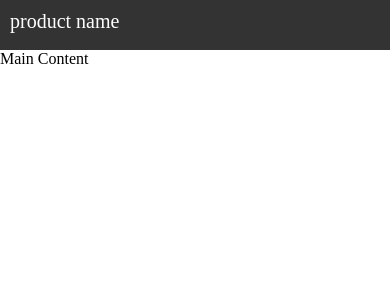
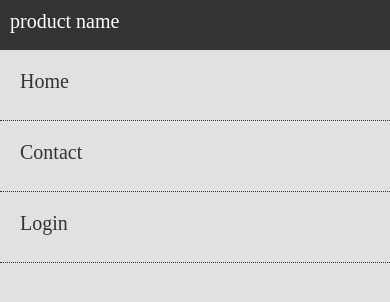
Before and after one commit to ajaycheenath/abs, a React app: page / in a window 390 px wide. Both pictures are taken after a click on the element 370 px from the left and 22 px from the top of the page. Shown: the top 302 px of the page. Built offline with nearby package versions, Linux system fonts and the light colour scheme.

Commit message:
sprite menu support - responsive ui

```diff
--- a/server.js
+++ b/server.js
@@ -27,6 +27,7 @@ if (isDeveloping) {
   });
 
   app.use(middleware);
+  app.use(express.static(__dirname + '/src'));
   app.use(webpackHotMiddleware(compiler));
   app.get('*', function response(req, res) {
     res.write(middleware.fileSystem.readFileSync(path.join(__dirname, 'dist/index.html')));
--- a/src/cui/Menu.js
+++ b/src/cui/Menu.js
@@ -16,13 +16,11 @@ class Menu extends Component {
           <div className={menuStyle.mobileMenu}>
             <Icon styleClass={menuStyle.icon} name="menu" onClick={this.handleClick}/>
           </div>
-          <div className={menuStyle.menu}>
-            <div className={this.state.show ? menuStyle.showMenu : menuStyle.hideMenu }>
+            <div className={this.state.show ? (menuStyle.menu + " " +menuStyle.showMenu) : (menuStyle.menu +" " +menuStyle.hideMenu) }>
               <MenuItem name="Home"/>
               <MenuItem name="Contact"/>
               <MenuItem name="Login"/>
             </div>
-          </div>
         </div>
     );
   }
```
Also changed, not shown: src/sprite.svg (renamed from src/cui/sprite.svg), 5 other files (tests, documents, lock files or other folders).
